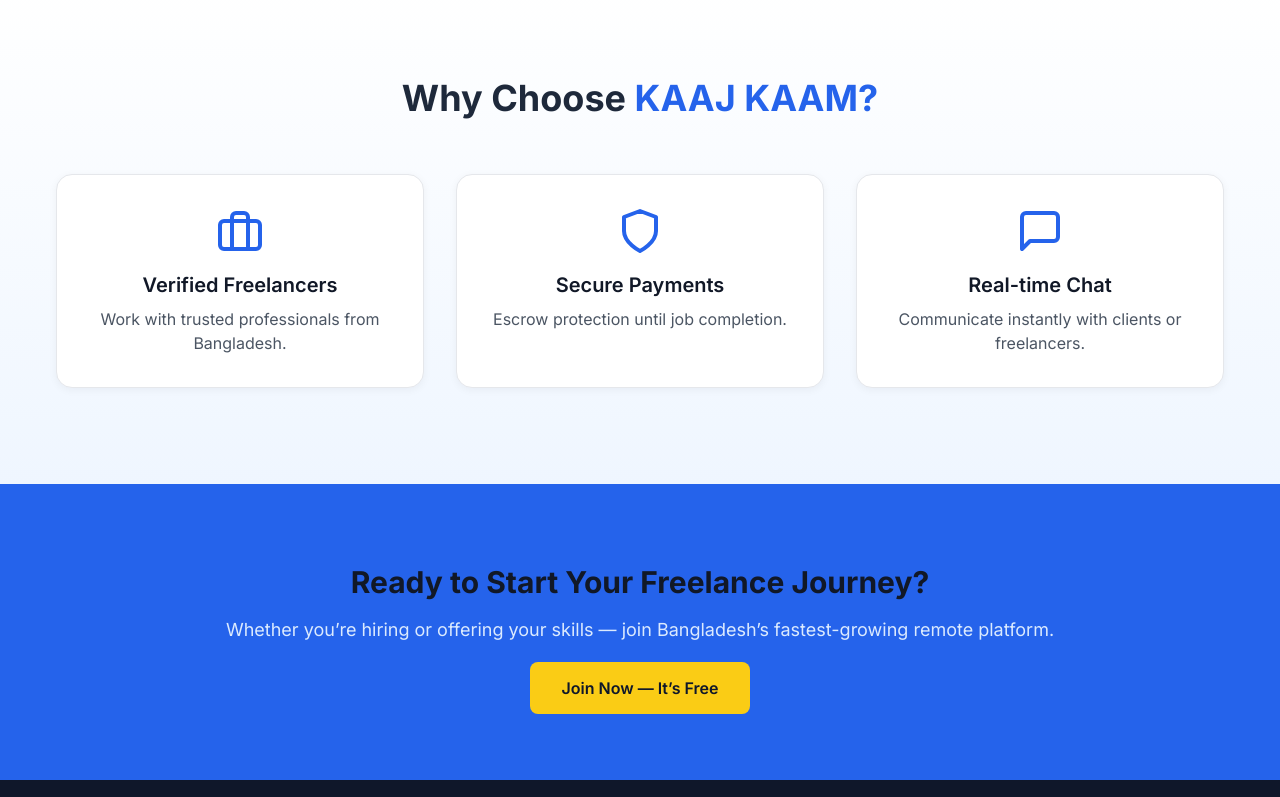
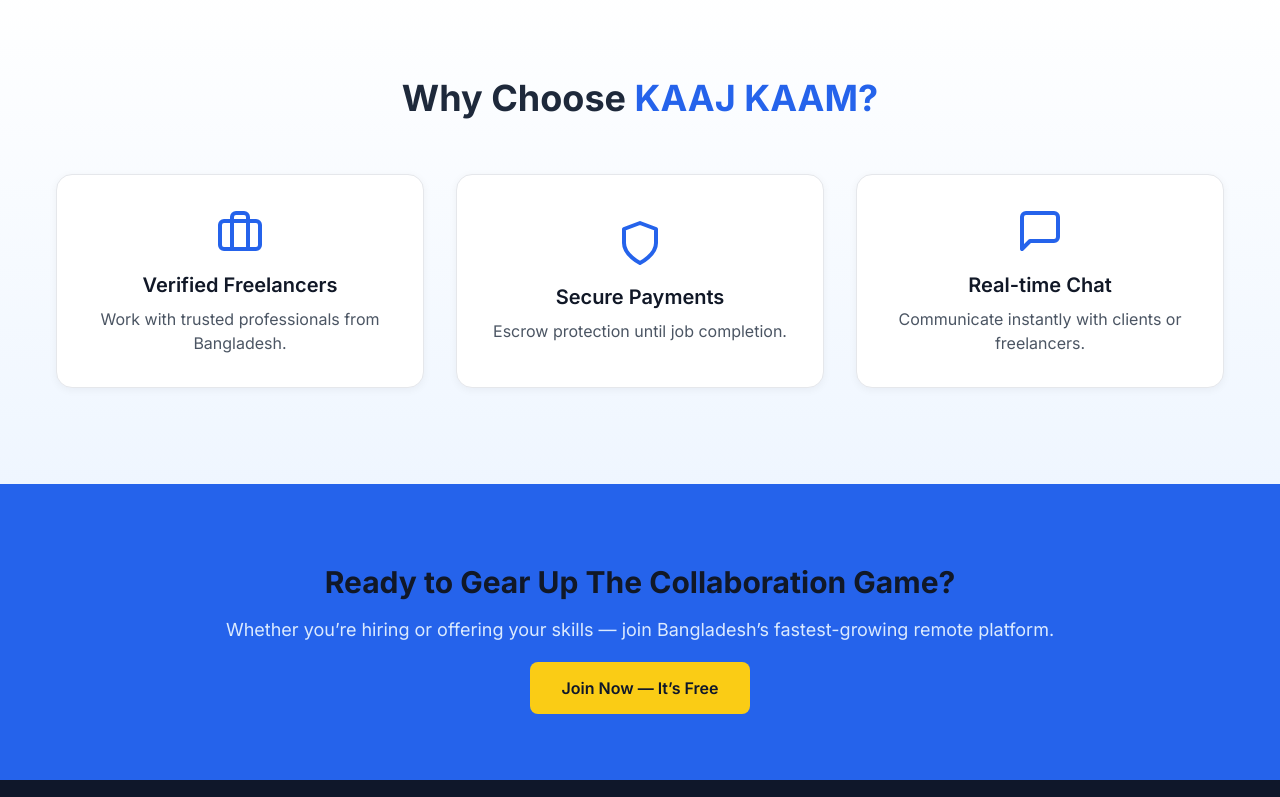
Before and after one commit to rifff-fin/KAAJ_KAAM-A-Remote-job-portal-for-Bangladesh, a React (Vite) app in the folder frontend/: page / in a window 1280 px wide. Shown: the part 545-1342 px from the top of the page. Built offline with nearby package versions, Linux system fonts and the light colour scheme; no server answers.

Commit message:
-homepage cards ui changed -demo place your order button

```diff
--- a/frontend/src/App.css
+++ b/frontend/src/App.css
@@ -8,6 +8,7 @@
 .hero h1 {
   transition: all 0.3s ease;
 }
+
 .hero h1:hover {
   opacity: 0.9;
   transform: scale(1.01);
@@ -16,6 +17,7 @@
 .hero img {
   transition: transform 0.6s ease, opacity 0.3s ease;
 }
+
 .hero img:hover {
   transform: scale(1.05);
   opacity: 0.95;
@@ -30,9 +32,66 @@
   transition: all 0.3s ease;
   box-shadow: 0 2px 8px rgba(17, 24, 39, 0.05);
 }
+
 .card:hover {
   transform: translateY(-6px);
   box-shadow: 0 6px 18px rgba(37, 99, 235, 0.2);
+}
+
+/* Slide-Up Overlay Cards - For Home feature cards */
+.card-slide {
+  position: relative;
+  overflow: hidden;
+  border: 1px solid #e5e7eb;
+  background: #fff;
+  border-radius: 1rem;
+  box-shadow: 0 2px 8px rgba(17, 24, 39, 0.05);
+  transition: all 0.3s ease;
+  height: 100%;
+}
+
+.card-slide:hover {
+  box-shadow: 0 6px 18px rgba(37, 99, 235, 0.2);
+}
+
+.card-slide-content {
+  padding: 2rem;
+  display: flex;
+  flex-direction: column;
+  align-items: center;
+  justify-content: center;
+  height: 100%;
+  transition: opacity 0.3s ease;
+}
+
+.card-slide:hover .card-slide-content {
+  opacity: 0.3;
+}
+
+.card-slide-overlay {
+  position: absolute;
+  bottom: 0;
+  left: 0;
+  right: 0;
+  background: linear-gradient(135deg, #2563eb 0%, #1e40af 100%);
+  color: white;
+  padding: 1.5rem;
+  transform: translateY(100%);
+  transition: transform 0.4s ease;
+}
+
+.card-slide:hover .card-slide-overlay {
+  transform: translateY(0);
+}
+
+@media (prefers-reduced-motion: reduce) {
+  .card-slide-overlay {
+    transition: none;
+  }
+
+  .card-slide-content {
+    transition: none;
+  }
 }
 
 /* Footer */
@@ -41,10 +100,12 @@
   color: #e2e8f0;
   padding: 3rem 0 1.5rem;
 }
+
 .footer a {
   color: #94a3b8;
   transition: color 0.2s ease, opacity 0.2s;
 }
+
 .footer a:hover {
   color: #e2e8f0;
   opacity: 0.9;
@@ -55,6 +116,7 @@
   .hero h1 {
     font-size: 2.4rem;
   }
+
   .hero p {
     font-size: 1.1rem;
   }
--- a/frontend/src/components/GigDetails.jsx
+++ b/frontend/src/components/GigDetails.jsx
@@ -137,6 +137,13 @@
               {/* Action Buttons */}
               <div className="mt-8 space-y-3">
                 {user?.role === 'buyer' && gig.seller?._id !== user.id && (
+                  <>
+                    <button
+                      onClick={() => alert('Order placement coming soon!')}
+                      className="w-full bg-gradient-to-r from-green-600 to-emerald-600 text-white py-4 rounded-xl font-bold hover:shadow-lg transition-all transform hover:scale-105"
+                    >
+                      Place Your Order
+                    </button>
                     <button
                       onClick={handleContactSeller}
                       className="w-full flex items-center justify-center gap-2 bg-gradient-to-r from-blue-600 to-purple-600 text-white py-4 rounded-xl font-bold hover:shadow-lg transition-all transform hover:scale-105"
@@ -144,6 +151,7 @@
                       <MessageSquare className="w-5 h-5" />
                       Contact Seller
                     </button>
+                  </>
                 )}
 
                 {!user && (
@@ -151,7 +159,7 @@
                     onClick={() => navigate('/login')}
                     className="w-full bg-gradient-to-r from-blue-600 to-purple-600 text-white py-4 rounded-xl font-bold hover:shadow-lg transition-all transform hover:scale-105"
                   >
-                    Login to Contact Seller
+                    Login to Place Order
                   </button>
                 )}
 
--- a/frontend/src/components/Home.jsx
+++ b/frontend/src/components/Home.jsx
@@ -67,28 +67,61 @@
             Why Choose <span className="text-blue-600">KAAJ KAAM?</span>
           </h2>
           <div className="grid grid-cols-1 md:grid-cols-3 gap-8">
-            <div className="card group hover:bg-blue-600 hover:text-white transition-all duration-300">
-              <Briefcase className="mx-auto text-blue-600 group-hover:text-white w-12 h-12 mb-4 transition" />
+            {/* Card 1 - Verified Freelancers */}
+            <div className="h-64 card-slide">
+              <div className="card-slide-content">
+                <Briefcase className="mx-auto text-blue-600 w-12 h-12 mb-4" />
                 <h3 className="text-xl font-semibold mb-2">Verified Freelancers</h3>
-              <p className="text-gray-600 group-hover:text-blue-100 transition">
+                <p className="text-gray-600">
                   Work with trusted professionals from Bangladesh.
                 </p>
               </div>
+              <div className="card-slide-overlay">
+                <p className="text-sm leading-relaxed">
+                  ✓ Identity verified<br />
+                  ✓ Skill assessments completed<br />
+                  ✓ Portfolio reviewed<br />
+                  ✓ Proven track records
+                </p>
+              </div>
+            </div>
 
-            <div className="card group hover:bg-blue-600 hover:text-white transition-all duration-300">
-              <Shield className="mx-auto text-blue-600 group-hover:text-white w-12 h-12 mb-4 transition" />
+            {/* Card 2 - Secure Payments */}
+            <div className="h-64 card-slide">
+              <div className="card-slide-content">
+                <Shield className="mx-auto text-blue-600 w-12 h-12 mb-4" />
                 <h3 className="text-xl font-semibold mb-2">Secure Payments</h3>
-              <p className="text-gray-600 group-hover:text-blue-100 transition">
+                <p className="text-gray-600">
                   Escrow protection until job completion.
                 </p>
               </div>
+              <div className="card-slide-overlay">
+                <p className="text-sm leading-relaxed">
+                  💰 Payment held in escrow<br />
+                  🔒 Released after approval<br />
+                  🛡️ Full refund protection<br />
+                  ✅ Secure transactions
+                </p>
+              </div>
+            </div>
 
-            <div className="card group hover:bg-blue-600 hover:text-white transition-all duration-300">
-              <MessageSquare className="mx-auto text-blue-600 group-hover:text-white w-12 h-12 mb-4 transition" />
+            {/* Card 3 - Real-time Chat */}
+            <div className="h-64 card-slide">
+              <div className="card-slide-content">
+                <MessageSquare className="mx-auto text-blue-600 w-12 h-12 mb-4" />
                 <h3 className="text-xl font-semibold mb-2">Real-time Chat</h3>
-              <p className="text-gray-600 group-hover:text-blue-100 transition">
+                <p className="text-gray-600">
                   Communicate instantly with clients or freelancers.
                 </p>
+              </div>
+              <div className="card-slide-overlay">
+                <p className="text-sm leading-relaxed">
+                  💬 Instant messaging<br />
+                  📎 File sharing<br />
+                  🔔 Live notifications<br />
+                  👥 Seamless collaboration
+                </p>
+              </div>
             </div>
           </div>
         </div>
@@ -97,7 +130,7 @@
       {/* Call to Action */}
       <section className="py-20 bg-blue-600 text-center text-white">
         <h2 className="text-3xl font-bold mb-4">
-          Ready to Start Your Freelance Journey?
+          Ready to Gear Up The Collaboration Game?
         </h2>
         <p className="text-lg text-blue-100 mb-8">
           Whether you’re hiring or offering your skills — join Bangladesh’s fastest-growing remote platform.
--- a/frontend/src/components/Jobs.jsx
+++ b/frontend/src/components/Jobs.jsx
@@ -103,6 +103,7 @@
               <option value="video">Video Editing</option>
               <option value="marketing">Digital Marketing</option>
               <option value="mobile">Mobile App</option>
+              <option value="data">Data Entry</option>
               <option value="other">Other</option>
             </select>
           </div>
```
Also changed, not shown: frontend/src/index.css (+7 -1 lines). Lines whose indentation alone changed are shown as unchanged.
